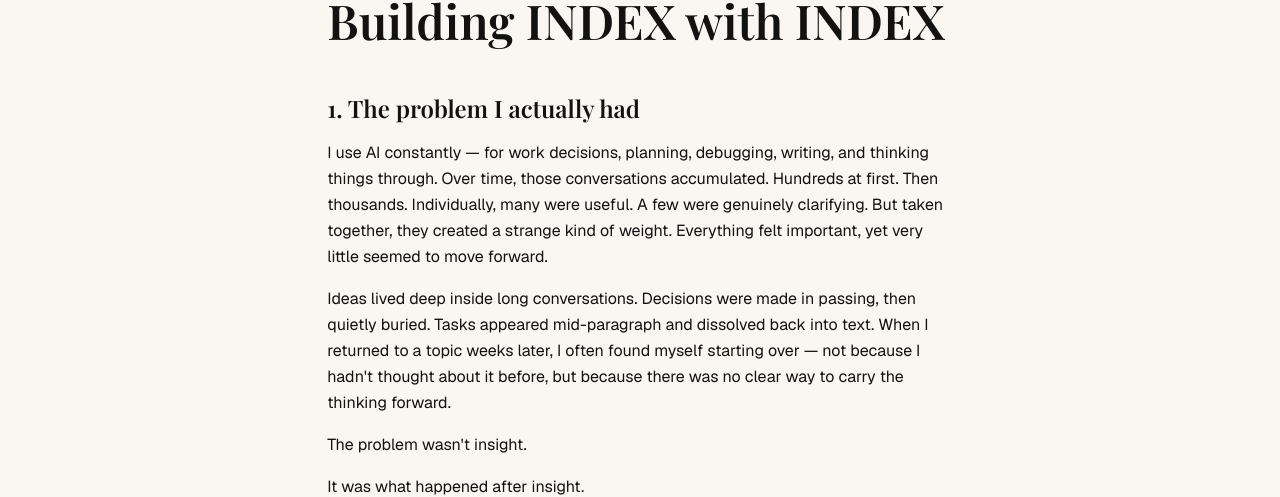
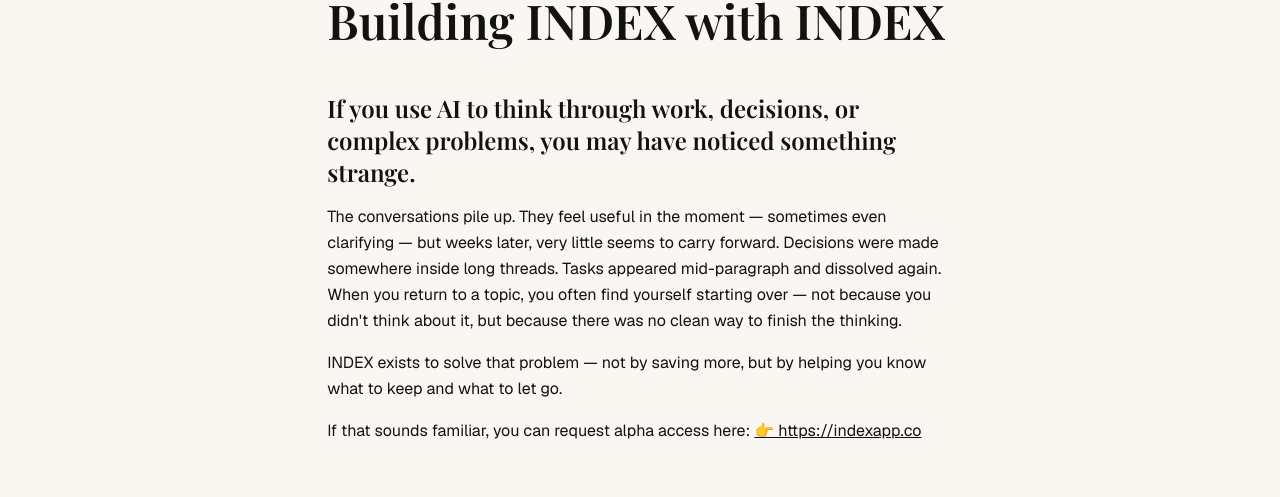
Before and after one commit to aaronindex/index-app, a Next.js app: page /notes/building-index-with-index in a window 1280 px wide. Shown: the part 165-662 px from the top of the page. Built offline with nearby package versions, Linux system fonts and the light colour scheme; no server answers.

Commit message:
Add intro thesis H2 and framing block to Building INDEX with INDEX page

```diff
--- a/app/notes/building-index-with-index/page.tsx
+++ b/app/notes/building-index-with-index/page.tsx
@@ -15,6 +15,27 @@
         </h1>
 
         <div className="prose prose-lg max-w-none">
+          <section className="mb-12">
+            <h2 className="font-serif text-2xl font-semibold text-[rgb(var(--text))] mb-4">
+              If you use AI to think through work, decisions, or complex problems, you may have noticed something strange.
+            </h2>
+            <p className="text-[rgb(var(--text))] leading-relaxed mb-4">
+              The conversations pile up. They feel useful in the moment — sometimes even clarifying — but weeks later, very little seems to carry forward. Decisions were made somewhere inside long threads. Tasks appeared mid-paragraph and dissolved again. When you return to a topic, you often find yourself starting over — not because you didn't think about it, but because there was no clean way to finish the thinking.
+            </p>
+            <p className="text-[rgb(var(--text))] leading-relaxed mb-4">
+              INDEX exists to solve that problem — not by saving more, but by helping you know what to keep and what to let go.
+            </p>
+            <p className="text-[rgb(var(--text))] leading-relaxed mb-4">
+              If that sounds familiar, you can request alpha access here:{' '}
+              <a
+                href="https://indexapp.co"
+                className="text-[rgb(var(--text))] underline hover:opacity-70 transition-opacity"
+              >
+                👉 https://indexapp.co
+              </a>
+            </p>
+          </section>
+
           <section className="mb-12">
             <h2 className="font-serif text-2xl font-semibold text-[rgb(var(--text))] mb-4">
               1. The problem I actually had
```
